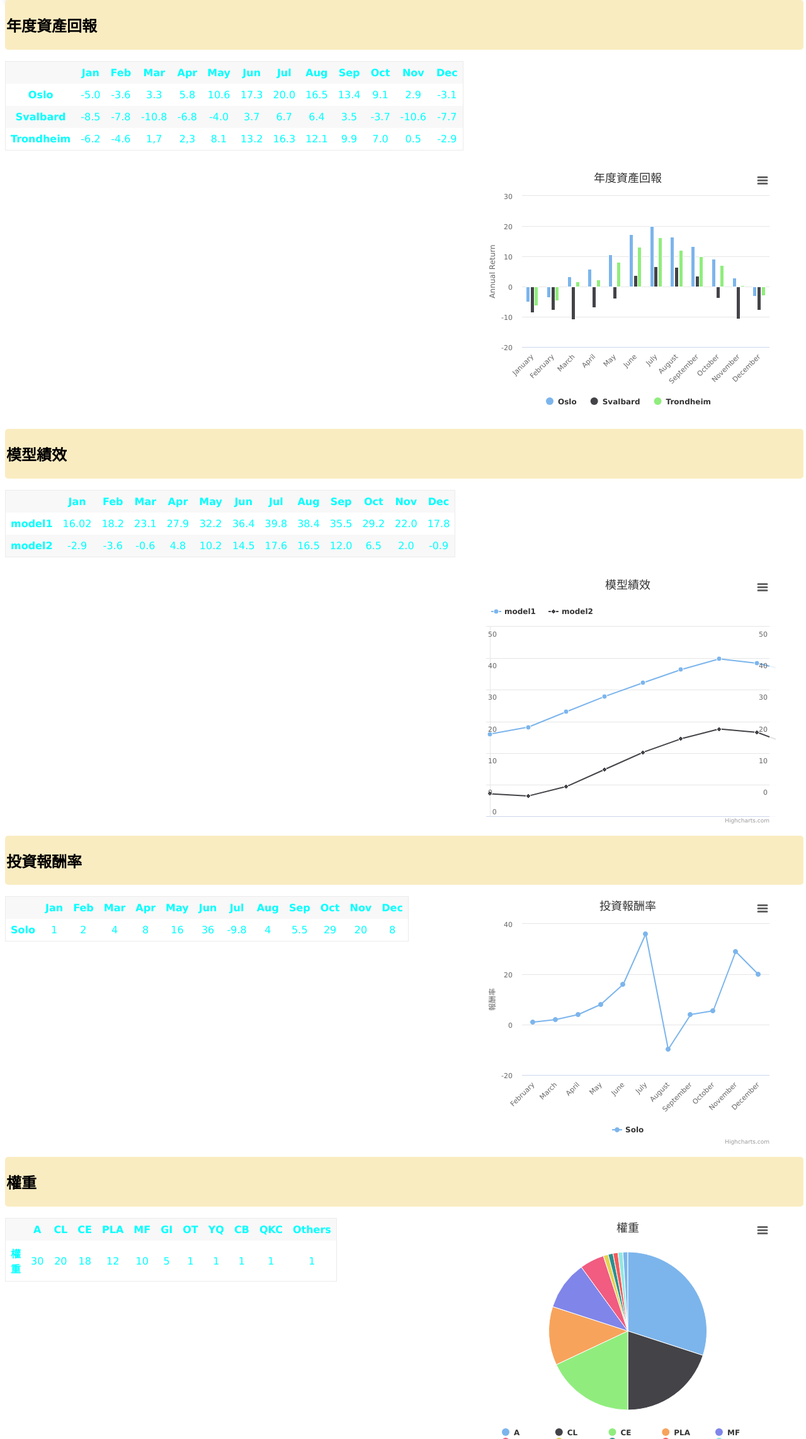
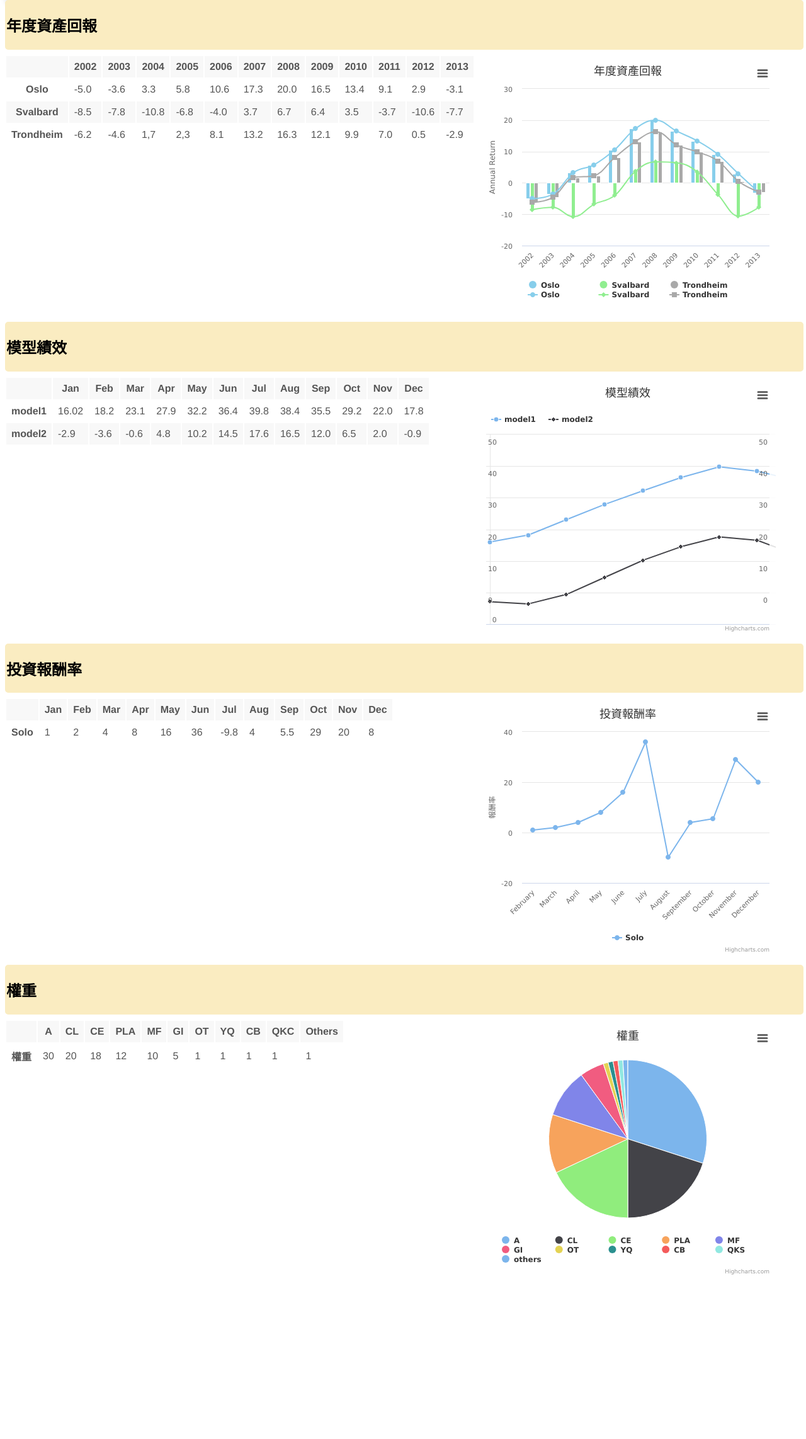
Before and after one commit to Gituser111111/Django-front-end-test, a Django app: page /front_end/ in a window 1280 px wide. Shown: the part 88-2373 px from the top of the page at 63% size. After the commit the page ends 2112 px from the top, so only its background shows below. Run offline with Django 3.2, Linux system fonts and the light colour scheme.

Commit message:
charts update

```diff
--- a/front_end/static/front_end/column_chart.css
+++ b/front_end/static/front_end/column_chart.css
@@ -1,4 +1,14 @@
-#datatable {
+#tableDiv {
+    width: 50%;
+    height: auto;
+    float: left;
+    display: inline;
+    margin-top: inherit;
+    font-family: "Helvetica Neue", "Helvetica", Arial, sans-serif;
+    color: #555;
+}
+
+#datatatable {
     font-family: Verdana, sans-serif;
     border-collapse: collapse;
     border: 1px solid #ebebeb;
@@ -6,7 +16,6 @@
     text-align: center;
     width: 100%;
     max-width: 500px;
-    color: aqua;
 }
 
 #datatable caption {
--- a/front_end/templates/front_end/column_chart.html
+++ b/front_end/templates/front_end/column_chart.html
@@ -16,127 +16,8 @@
   <script src="https://code.highcharts.com/modules/exporting.js"></script>
   <script src="https://code.highcharts.com/modules/export-data.js"></script>
   <script src="https://code.highcharts.com/modules/accessibility.js"></script>
+  <script src="https://code.highcharts.com/stock/highstock.js"></script>
 
-  <style>
-    #tableDiv {
-      width: fit-content;
-      height: auto;
-      float: left;
-      display: inline;
-      margin-top: inherit;
-      font-family: "Helvetica Neue", "Helvetica", Arial, sans-serif;
-    }
-
-    #datatatable {
-      font-family: Verdana, sans-serif;
-      border-collapse: collapse;
-      border: 1px solid #ebebeb;
-      margin: 10px auto;
-      text-align: center;
-      width: 100%;
-      max-width: 500px;
-    }
-
-    #datatable caption {
-      padding: 1em 0;
-      font-size: 1.2em;
-      color: #555;
-    }
-
-    #datatable th {
-      font-weight: 600;
-      padding: 0.5em;
-    }
-
-    #datatable td,
-    #datatable th,
-    #datatable caption {
-      padding: 0.5em;
-    }
-
-    #datatable thead tr,
-    #datatable tr:nth-child(even) {
-      background: #f8f8f8;
-    }
-
-    #datatable tr:hover {
-      background: #f1f7ff;
-    }
-
-    #ChartsDiv {
-      width: 550px;
-      height: auto;
-      float: right;
-      display: inline;
-    }
-
-    /*navbar*/
-    .container-navbar {
-      height: 80px;
-      box-shadow: 0px 5px 8px rgba(0, 0, 0, 0.1);
-    }
-
-    .container-nav {
-      display: flex;
-      justify-content: center;
-      list-style: none;
-      /* 移除項目符號 */
-      /* background-color: beige; */
-      margin: 0%;
-      padding: 1.5%;
-
-    }
-
-    .container-nav a {
-      color: inherit;
-      /* 移除超連結顏色 */
-      text-decoration: none;
-      /* 移除超連結底線 */
-      display: block;
-      /* 讓 <a> 填滿 <li> */
-
-    }
-
-    .container-nav-btn {
-      /* padding: 10px 20px; */
-      font-weight: bold;
-      letter-spacing: 1.5px;
-    }
-
-    .container-nav-btn:not(#container-nav-btn-expect) {
-      border-color: gray;
-      border: 1px;
-      border-right-style: dashed;
-    }
-
-    .container-nav-btn-text:hover {
-      background-color: #ffd65c;
-      color: white;
-      border-radius: 10px;
-    }
-
-    #container-nav-btn-text-active {
-      background-color: #ffd65c;
-      color: white;
-      border-radius: 10px;
-    }
-
-    .container-nav-btn-text {
-      margin: 0 10px;
-      padding: 10px;
-      /* background-color: bisque; */
-    }
-
-    #Transitions {
-      width: 100%;
-      float: left;
-      border: 2px solid #faecc1;
-      border-radius: 5px;
-      height: auto;
-      font-family: "Helvetica Neue", "Helvetica", Arial, sans-serif;
-      background-color: #faecc1;
-    }
-  </style>
 </head>
 
 <body>
@@ -152,24 +33,23 @@
     <h2>年度資產回報</h2>
   </div>
 
-
   <div id="tableDiv">
     <table id="datatable">
       <thead>
         <tr>
           <th></th>
-          <th>Jan</th>
-          <th>Feb</th>
-          <th>Mar</th>
-          <th>Apr</th>
-          <th>May</th>
-          <th>Jun</th>
-          <th>Jul</th>
-          <th>Aug</th>
-          <th>Sep</th>
-          <th>Oct</th>
-          <th>Nov</th>
-          <th>Dec</th>
+          <th>2002</th>
+          <th>2003</th>
+          <th>2004</th>
+          <th>2005</th>
+          <th>2006</th>
+          <th>2007</th>
+          <th>2008</th>
+          <th>2009</th>
+          <th>2010</th>
+          <th>2011</th>
+          <th>2012</th>
+          <th>2013</th>
         </tr>
       </thead>
       <tbody>
@@ -411,7 +291,11 @@
   </div>
 
   <script>
+
     Highcharts.chart('AnnvalAssetReturns', {
+      rangeSelector: {
+        selected: 1
+      },
       data: {
         table: 'datatable'
       },
@@ -422,8 +306,9 @@
         text: '年度資產回報'
       },
       xAxis: {
-        categories: ['January', 'February', 'March', 'April', 'May', 'June',
-          'July', 'August', 'September', 'October', 'November', 'December']
+        /*categories: ['January', 'February', 'March', 'April', 'May', 'June',
+          'July', 'August', 'September', 'October', 'November', 'December'],*/
+        categories: [2002, 2003, 2004, 2005, 2006, 2007, 2008, 2009, 2010, 2011, 2012, 2013],
       },
       yAxis: {
         title: {
@@ -433,18 +318,47 @@
       credits: {
         enabled: false
       },
+      marker: {
+        enabled: false
+      },
       series: [{
         name: '權重',
 
+
+
         name: 'Oslo',
+        type: 'column',
+        color: 'skyblue',
         data: [
           -5.0, -3.6, 3.3, 5.8, 10.6, 17.3, 20.0, 16.5, 13.4, 9.1, 2.9, -3.1]
       }, {
         name: 'Svalbard',
+        type: 'column',
+        color: 'lightgreen',
         data: [-8.5, -7.8, -10.8, -6.8, -4.0, 3.7, 6.7, 6.4, 3.5, -3.7,
         -10.6, -7.7]
       }, {
         name: 'Trondheim',
+        type: 'column',
+        color: 'darkgrey',
+        data: [-6.2, -4.6, 1.7, 2.3, 8.1, 13.2, 16.3, 12.1, 9.9, 7.0, 0.5, -2.9]
+      },
+      {
+        name: 'Oslo',
+        type: 'spline',
+        color: 'skyblue',
+        data: [
+          -5.0, -3.6, 3.3, 5.8, 10.6, 17.3, 20.0, 16.5, 13.4, 9.1, 2.9, -3.1]
+      }, {
+        name: 'Svalbard',
+        type: 'spline',
+        color: 'lightgreen',
+        data: [-8.5, -7.8, -10.8, -6.8, -4.0, 3.7, 6.7, 6.4, 3.5, -3.7,
+        -10.6, -7.7]
+      }, {
+        name: 'Trondheim',
+        type: 'spline',
+        color: 'darkgrey',
         data: [-6.2, -4.6, 1.7, 2.3, 8.1, 13.2, 16.3, 12.1, 9.9, 7.0, 0.5, -2.9]
       }
       ],
@@ -593,7 +507,7 @@
     });
 
     var result =
-    [['A', 30], ['CL', 20], ['CE', 18], ['PLA', 12], ['MF', 10], ['GI', 5], ['OT', 1], ['YQ', 1], ['CB', 1], ['QKS', 1], ['others', 1]]
+      [['A', 30], ['CL', 20], ['CE', 18], ['PLA', 12], ['MF', 10], ['GI', 5], ['OT', 1], ['YQ', 1], ['CB', 1], ['QKS', 1], ['others', 1]]
     console.log(result.length)
 
     Highcharts.chart('Potofolio', {
```
Also changed, not shown: other parts of front_end/static/front_end/column_chart.css (+74 -0 lines).
